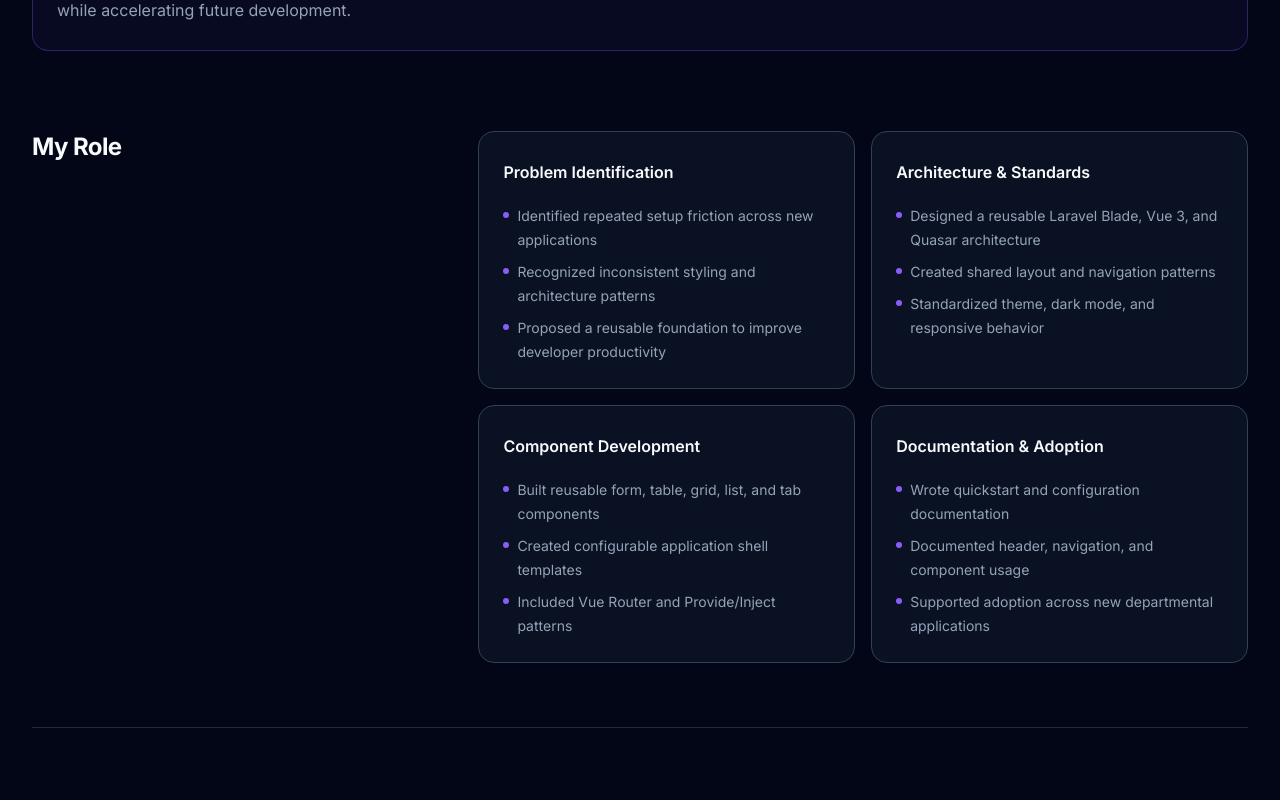
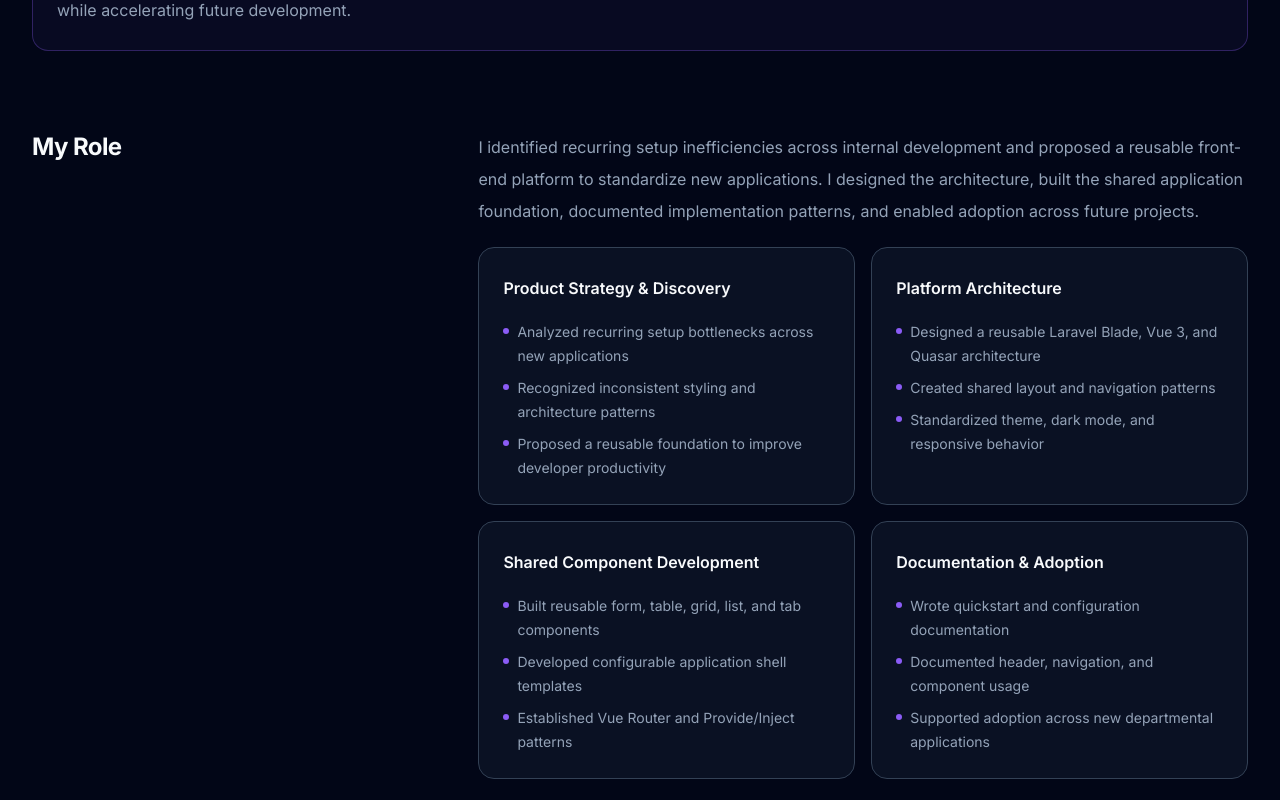
Before and after one commit to ashlee-seagle/developer-portfolio, a Vue app: page /projects/reusable-frontend-platform in a window 1280 px wide. Shown: the part 1420-2220 px from the top of the page. Built offline with nearby package versions, Linux system fonts and the light colour scheme.

Commit message:
Refine case study storytelling and role summaries

```diff
--- a/src/pages/ReusableFrontendPlatformCaseStudy.vue
+++ b/src/pages/ReusableFrontendPlatformCaseStudy.vue
@@ -80,23 +80,26 @@
 </div>
 
     <CaseStudySection title="My Role">
+      <p>
+          I identified recurring setup inefficiencies across internal development and proposed a reusable front-end platform to standardize new applications. I designed the architecture, built the shared application foundation, documented implementation patterns, and enabled adoption across future projects.
+        </p>
       <div class="grid gap-4 md:grid-cols-2">
-        <BulletCard title="Problem Identification" :items="[
-          'Identified repeated setup friction across new applications',
+        <BulletCard title="Product Strategy & Discovery" :items="[
+          'Analyzed recurring setup bottlenecks across new applications',
           'Recognized inconsistent styling and architecture patterns',
           'Proposed a reusable foundation to improve developer productivity',
         ]" />
 
-        <BulletCard title="Architecture & Standards" :items="[
+        <BulletCard title="Platform Architecture" :items="[
           'Designed a reusable Laravel Blade, Vue 3, and Quasar architecture',
           'Created shared layout and navigation patterns',
           'Standardized theme, dark mode, and responsive behavior',
         ]" />
 
-        <BulletCard title="Component Development" :items="[
+        <BulletCard title="Shared Component Development" :items="[
           'Built reusable form, table, grid, list, and tab components',
-          'Created configurable application shell templates',
-          'Included Vue Router and Provide/Inject patterns',
+          'Developed configurable application shell templates',
+          'Established Vue Router and Provide/Inject patterns',
         ]" />
 
         <BulletCard title="Documentation & Adoption" :items="[
--- a/src/pages/SelfServiceEventCaseStudy.vue
+++ b/src/pages/SelfServiceEventCaseStudy.vue
@@ -73,9 +73,8 @@
 
   <CaseStudySection title="My Role">
     <p>
-      As the sole developer on the project, I led the platform from initial concept through release preparation, collaborating with stakeholders to define business requirements, design workflows, architect the solution, and deliver the application end to end.
+      As the sole developer, I led the platform from initial concept through release preparation. I partnered with stakeholders to define business requirements, design user workflows, architect the solution, and deliver the application end-to-end. I also refined the experience through iterative feedback, conducted end-to-end testing, and prepared the platform for production deployment.
     </p>
-
     <div class="grid gap-4 md:grid-cols-2">
       <BulletCard title="Product Strategy & Discovery" :items="[
         'Identified repetitive developer-driven workflows',
```
